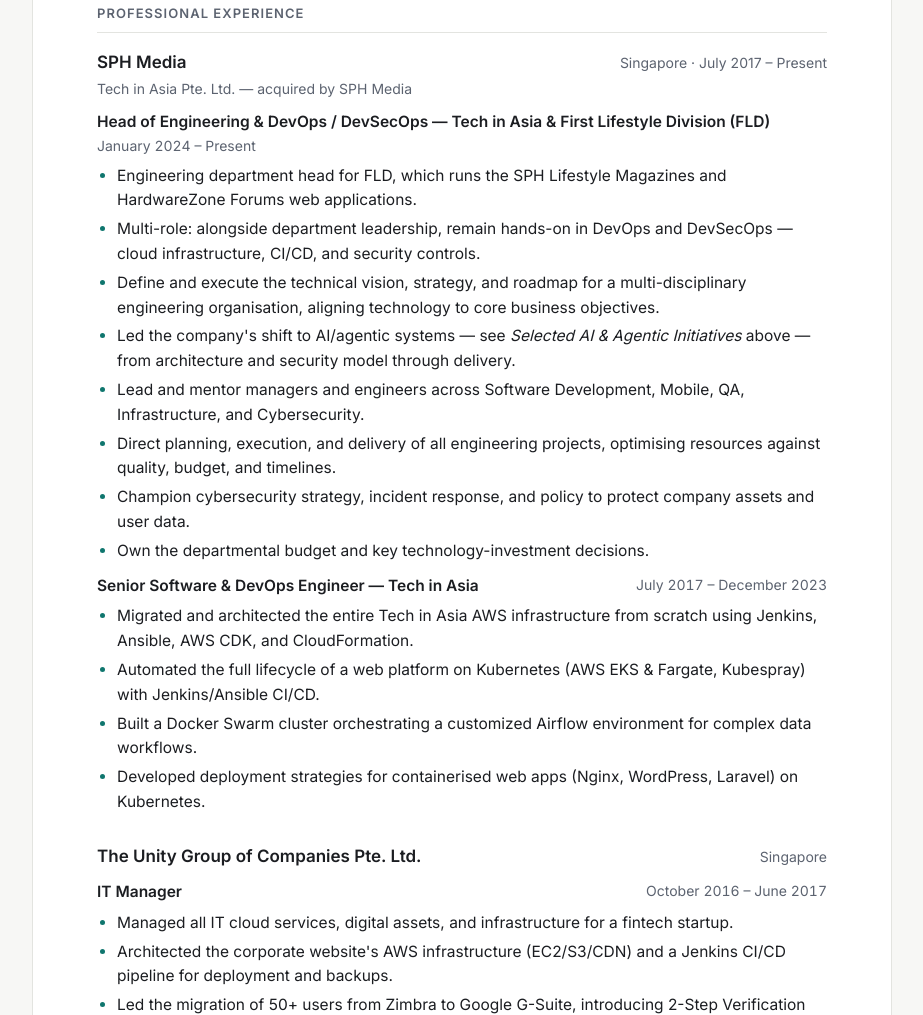
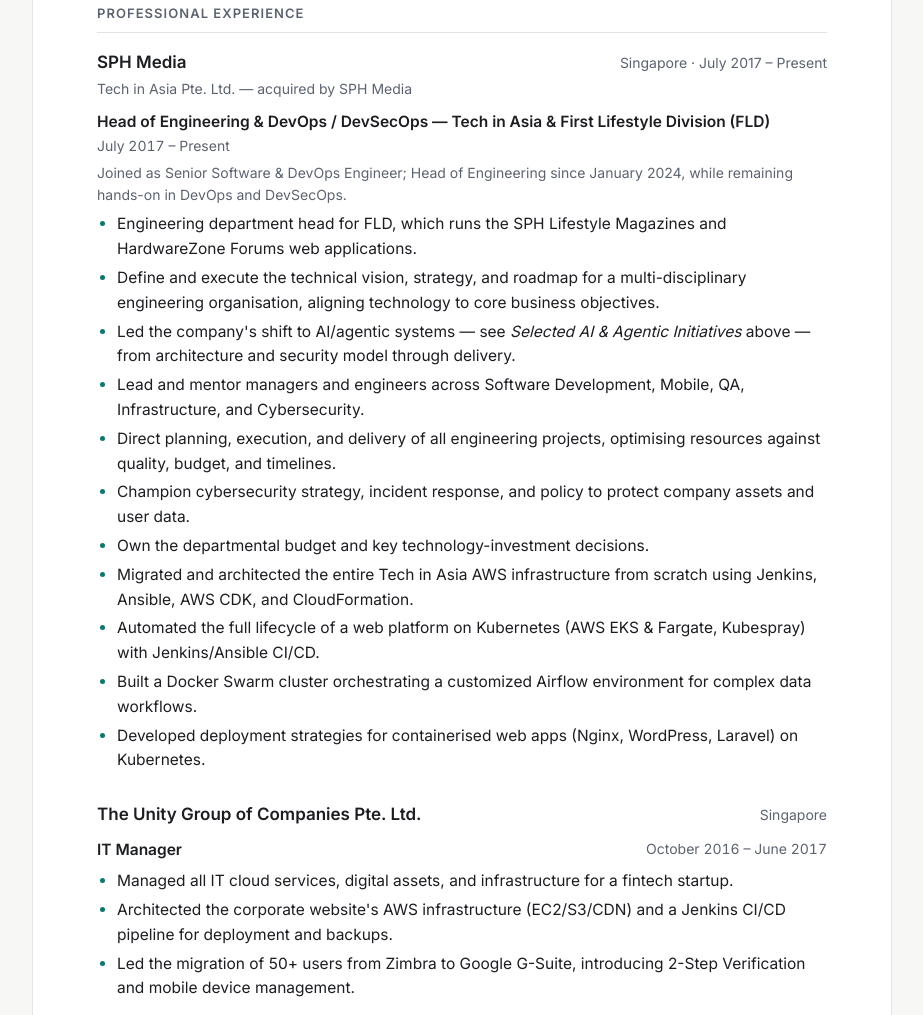
Before and after one commit to traqy/portfolio, a plain HTML site: page index.html in a window 1280 px wide. Shown: the part 2331-3346 px from the top of the page, without its empty margins (178-1101 px from the left). Drawn offline with Linux system fonts and the light colour scheme.

Commit message:
Merge Tech in Asia roles into one multi-role entry
Co-Authored-By: Claude Opus 5.5 <noreply@anthropic.com>

```diff
--- a/index.html
+++ b/index.html
@@ -295,24 +295,17 @@
 
         <div class="role">
           <span class="name">Head of Engineering &amp; DevOps / DevSecOps — Tech in Asia &amp; First Lifestyle Division (FLD)</span>
-          <span class="dates">January 2024 – Present</span>
+          <span class="dates">July 2017 – Present</span>
         </div>
+        <p class="sub">Joined as Senior Software &amp; DevOps Engineer; Head of Engineering since January 2024, while remaining hands-on in DevOps and DevSecOps.</p>
         <ul>
           <li>Engineering department head for FLD, which runs the SPH Lifestyle Magazines and HardwareZone Forums web applications.</li>
-          <li>Multi-role: alongside department leadership, remain hands-on in DevOps and DevSecOps — cloud infrastructure, CI/CD, and security controls.</li>
           <li>Define and execute the technical vision, strategy, and roadmap for a multi-disciplinary engineering organisation, aligning technology to core business objectives.</li>
           <li>Led the company's shift to AI/agentic systems — see <em>Selected AI &amp; Agentic Initiatives</em> above — from architecture and security model through delivery.</li>
           <li>Lead and mentor managers and engineers across Software Development, Mobile, QA, Infrastructure, and Cybersecurity.</li>
           <li>Direct planning, execution, and delivery of all engineering projects, optimising resources against quality, budget, and timelines.</li>
           <li>Champion cybersecurity strategy, incident response, and policy to protect company assets and user data.</li>
           <li>Own the departmental budget and key technology-investment decisions.</li>
-        </ul>
-
-        <div class="role">
-          <span class="name">Senior Software &amp; DevOps Engineer — Tech in Asia</span>
-          <span class="dates">July 2017 – December 2023</span>
-        </div>
-        <ul>
           <li>Migrated and architected the entire Tech in Asia AWS infrastructure from scratch using Jenkins, Ansible, AWS CDK, and CloudFormation.</li>
           <li>Automated the full lifecycle of a web platform on Kubernetes (AWS EKS &amp; Fargate, Kubespray) with Jenkins/Ansible CI/CD.</li>
           <li>Built a Docker Swarm cluster orchestrating a customized Airflow environment for complex data workflows.</li>
```
